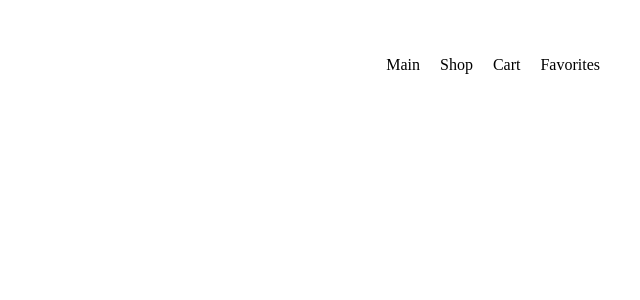
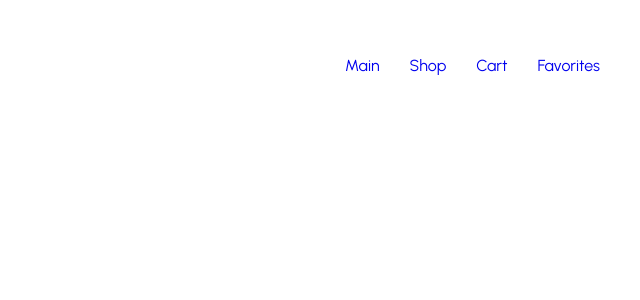
Before and after one commit to AdriannaLen/shop-app, a React (Vite) app: page / in a window 1280 px wide. Shown: the top 300 px of the page, without its empty margins (640-1280 px from the left). Built offline with nearby package versions, Linux system fonts and the light colour scheme.

Commit message:
styled navigation items

```diff
--- a/src/Components/Navigation/Navigation.scss
+++ b/src/Components/Navigation/Navigation.scss
@@ -1,4 +1,4 @@
-
+@import url('https://fonts.googleapis.com/css2?family=Urbanist:ital,wght@0,100..900;1,100..900&display=swap');
 
 .navigation {
 
@@ -6,12 +6,18 @@
     display: flex;
     justify-content: flex-end;
     align-items: center;
-    gap: 20px;
+    gap: 30px;
+    font-family: "Urbanist", sans-serif;
 
     .navigation__list__item {
 
-        text-decoration: none;
         list-style: none;
+
+
+         a {
+
+            text-decoration: none;
+        }
     }
 }
 }
--- a/src/Components/Navigation/Navigation.tsx
+++ b/src/Components/Navigation/Navigation.tsx
@@ -7,16 +7,14 @@ const Navigation = () => {
 
         <>
         <div className="navigation">
-        <ul className="navigation__list">
-            <li className="navigation__list__item">Main</li>
-            <li className="navigation__list__item">Shop</li>
-            <li className="navigation__list__item">Cart</li>
-            <li className="navigation__list__item">Favorites</li>
-
-        </ul>
-
+            <ul className="navigation__list">
+                <li className="navigation__list__item"><a href="#">Main</a></li>
+                <li className="navigation__list__item"><a href="#">Shop</a></li>
+                <li className="navigation__list__item"><a href="#">Cart</a></li>
+                <li className="navigation__list__item"><a href="#">Favorites</a></li>
+            </ul>
         </div>
-        </>
+    </>
 
 
     )
```
